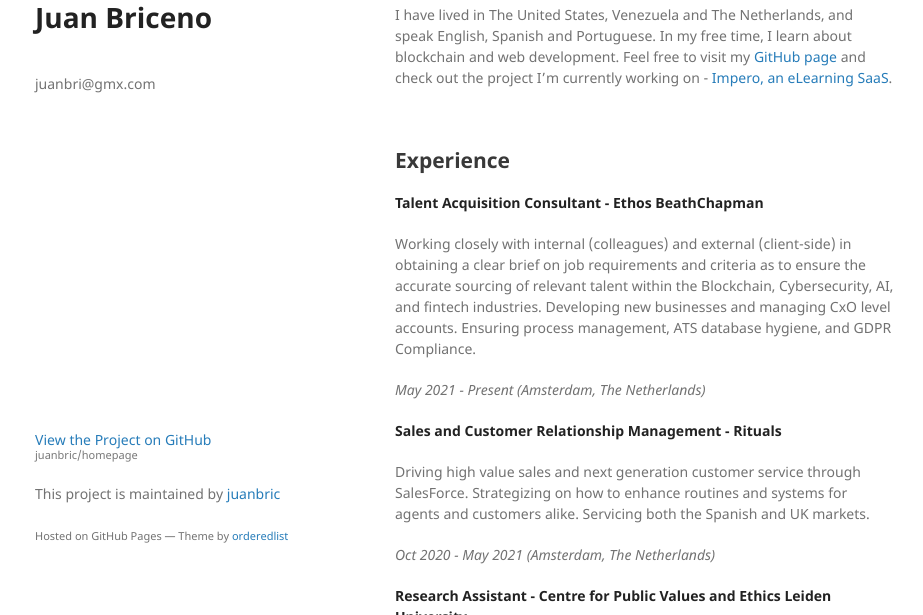
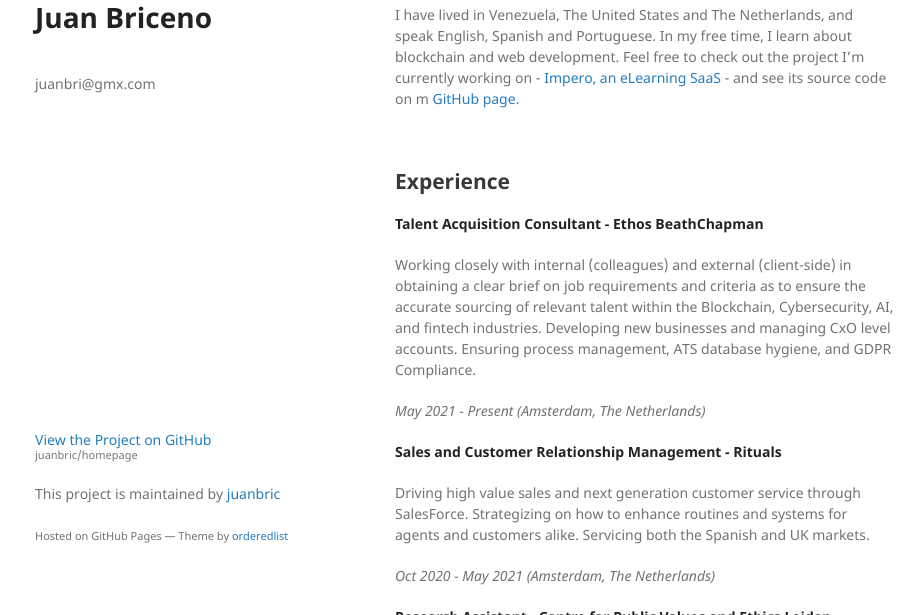
Before and after one commit to juanbric/homepage, a Jekyll site: the page built from index.md, in a window 1280 px wide and 900 px high, cut to the strip 285-900 px from the top of the window. Shown: the whole strip, without its empty margins (175-1098 px from the left). Built offline with Jekyll 4.4.1, drawn with Linux system fonts in a browser that asks for light colours; nearby versions of some CDN libraries; our own code applies the rules of GitHub Pages for plain Markdown files; a style sheet for code colours, icons or effects is not loaded.

Commit message:
Update index.md

```diff
--- a/index.md
+++ b/index.md
@@ -2,7 +2,7 @@
 
 As a Talent Acquisition Consultant, I source and engage with talent in the Blockchain, AI, Cybersecurity, and Telecommunications industries. My experience stems from my Public Management and Leadership background, as well as my Business Administration and International Studies. I started my career in Sales and Customer Management at Rituals' headquarters in Amsterdam. I subsequently continued my path in recruitment to leverage my global attitude, consultative approach and keen personal interest in the tech industry.
 
-I have lived in The United States, Venezuela and The Netherlands, and speak English, Spanish and Portuguese. In my free time, I learn about blockchain and web development. Feel free to visit my [GitHub page](https://github.com/juanbric) and check out the project I'm currently working on - [Impero, an eLearning SaaS](https://juanbric.github.io/impero/dist/index.html).
+I have lived in Venezuela, The United States and The Netherlands, and speak English, Spanish and Portuguese. In my free time, I learn about blockchain and web development. Feel free to check out the project I'm currently working on - [Impero, an eLearning SaaS](https://juanbric.github.io/impero/dist/index.html) - and see its source code on m [GitHub page](https://github.com/juanbric).
 
 <br/>
 
```
